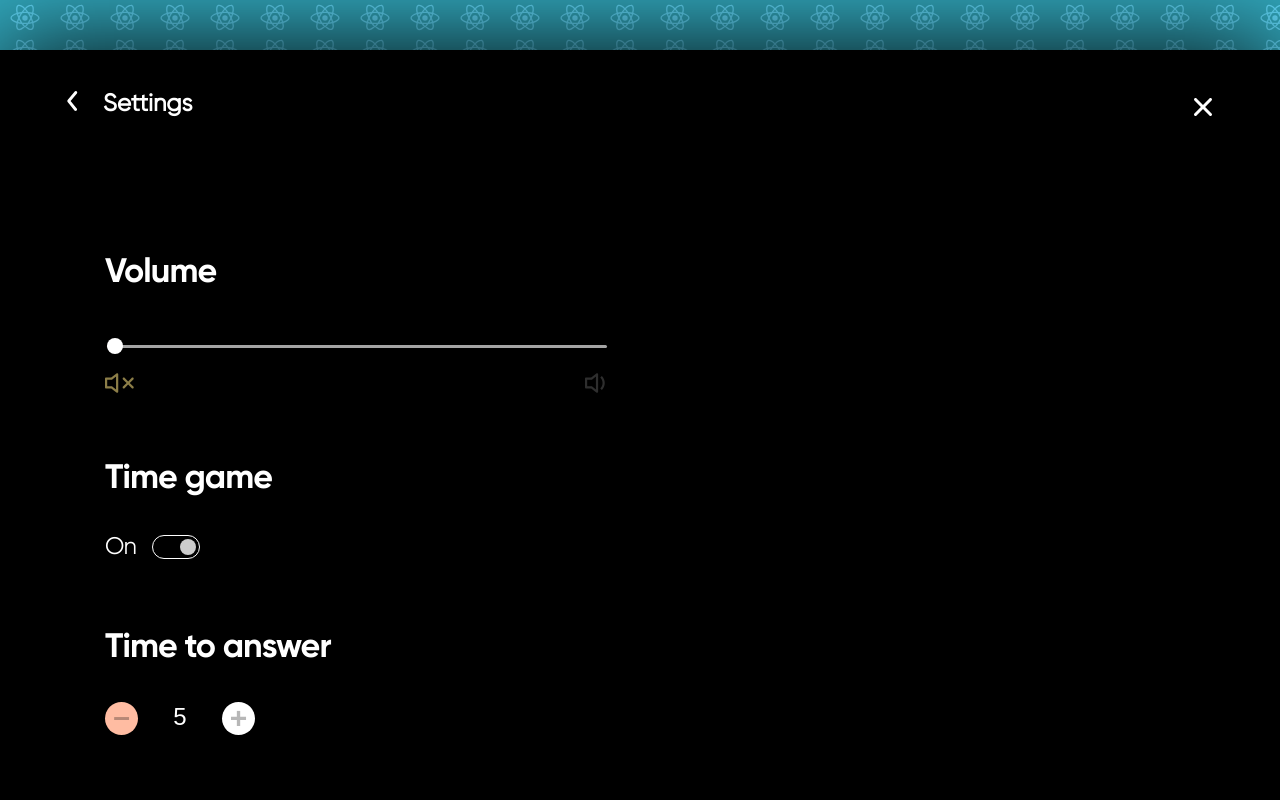
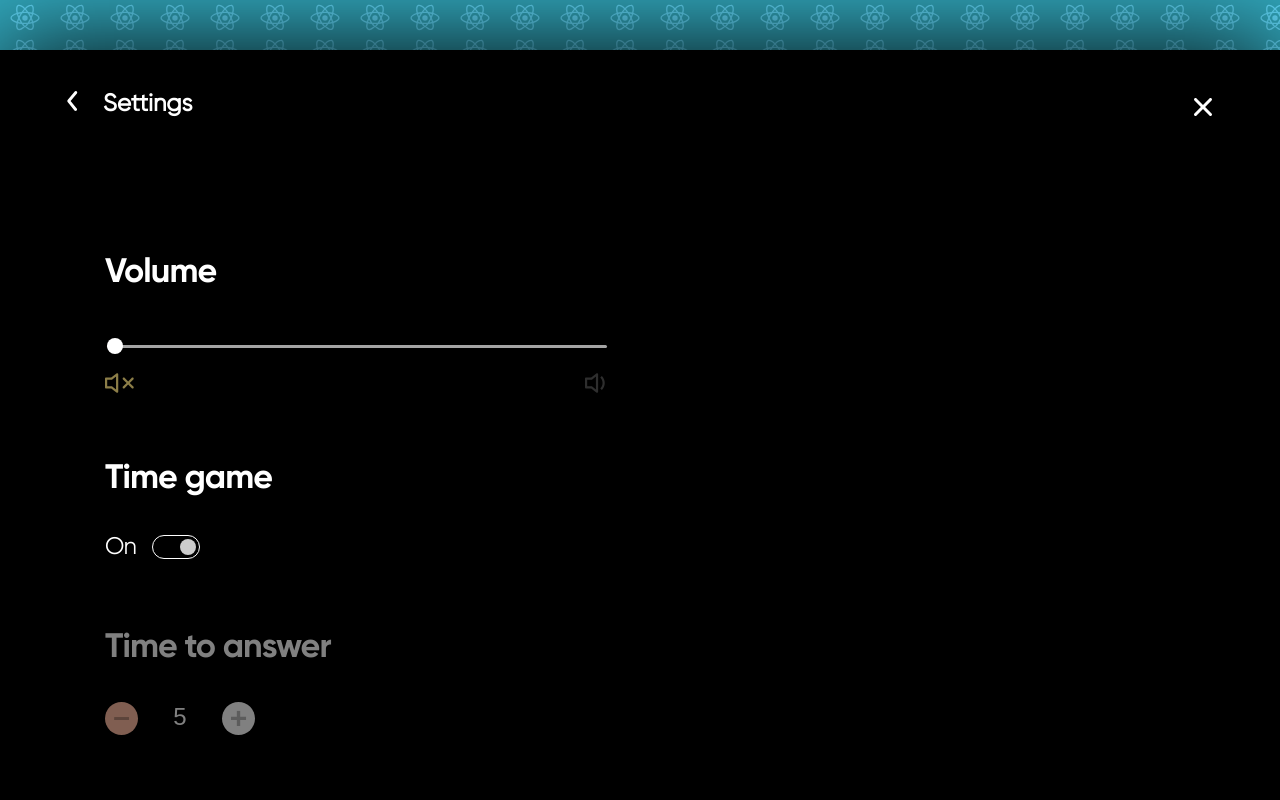
Before and after one commit to alexalehno/art-quiz-react, a React (Create React App) app: page /settings in a window 1280 px wide. Shown: the top 800 px of the page. Built offline with nearby package versions, Linux system fonts and the light colour scheme; no server answers.

Commit message:
refactor: change styles

```diff
--- a/src/pages/QuestionPage/TimeIndicator/TimeIndicator.module.scss
+++ b/src/pages/QuestionPage/TimeIndicator/TimeIndicator.module.scss
@@ -26,5 +26,5 @@
   margin-left: 10px;
 
   font-weight: 700;
-  font-size: 19px;
+  font-size: 28px;
 }
--- a/src/pages/SettingsPage/TimeAnswer/TimeAnswer.module.scss
+++ b/src/pages/SettingsPage/TimeAnswer/TimeAnswer.module.scss
@@ -1,5 +1,8 @@
 @use '../../../styles/vars';
 
+.timeAnswerBlock {
+  transition: vars.$transition;
+}
 
 .buttonWrap {
   display: flex;
--- a/src/pages/SettingsPage/TimeGame/TimeGame.module.scss
+++ b/src/pages/SettingsPage/TimeGame/TimeGame.module.scss
@@ -26,12 +26,12 @@
 .switchInput {
   display: none;
 
-  &:checked+.settings__time-slider {
+  &:checked+.switchSlider {
     border-color: #FFBCA2;
     background-color: #FFBCA2;
   }
 
-  &:checked+.settings__time-slider:before {
+  &:checked+.switchSlider:before {
     transform: translateX(-24px);
   }
 }
--- a/src/styles/_classes.scss
+++ b/src/styles/_classes.scss
@@ -36,6 +36,10 @@
   filter: grayscale(1);
 }
 
+.opacity {
+  opacity: 0.5;
+}
+
 .error {
   width: fit-content;
   margin: 100px auto;
```
